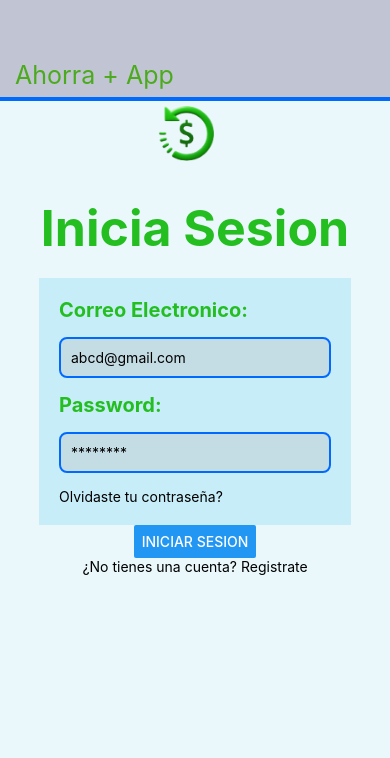
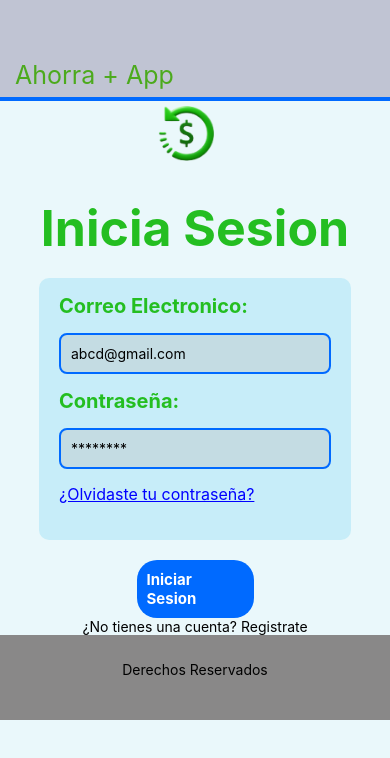
Before and after one commit to CaralbMen/AhorraApp_Interfaces, a React Native app in the folder AhorraApp/: screen / in a window 390 px wide. Shown: the top 758 px of the page. Built offline with nearby package versions, Linux system fonts and the light colour scheme.

Commit message:
Cambios en el login
Se agregaron algunos estilos para el paddin, aun no me queda bien pipi

```diff
--- a/AhorraApp/screens/Login.js
+++ b/AhorraApp/screens/Login.js
@@ -1,4 +1,4 @@
-import { Text, StyleSheet, View, Button, TextInput, Alert,ImageBackground,Animated, Easing, Switch  } from 'react-native'
+import { Text, StyleSheet, View, Button, TextInput, Alert,ImageBackground,Animated, Easing, Switch, Pressable,ScrollView   } from 'react-native'
 import React, { useState, useEffect, use} from 'react'
 import estilosGlobales from '../screens/styles/estilosGlobales';
 import Transacciones from '../screens/Transacciones';
@@ -34,7 +34,7 @@ export default function Login() {
                 cursorColor="#24be21ff"
 
               />
-                <Text style={styles.text}>Password: </Text>
+              <Text style={styles.text}>Contraseña: </Text>
               <TextInput
                 style={styles.inputs}
                 placeholder='********'
@@ -42,15 +42,28 @@ export default function Login() {
 
 
               />
-                <Text>Olvidaste tu contraseña?</Text>
+              <Pressable
+                style={{alignSelf:'flex-start'}}
+              >
+               <Text style={styles.olvidoContra}>¿Olvidaste tu contraseña?</Text>
+              </Pressable>
+
 
             </View>
-              <Button
-                title='Iniciar Sesion'
-                onPress={()=>setPantalla('dashboard')}
-              />
+            <Pressable onPress={()=>setPantalla('dashboard')}
+              style={styles.button}
+            >
+              <Text style={styles.textbutton}>Iniciar Sesion</Text>
+            </Pressable>
             <Text>¿No tienes una cuenta? Registrate</Text>
+
+
+            <View  style={estilosGlobales.footer}>
+              <Text>Derechos Reservados</Text>
             </View>
+          </View>
+
+
         )
   }
 }
@@ -66,16 +79,23 @@ const styles = StyleSheet.create({
     textAlign: 'center',
   },
   container:{
+    alignItems: 'center',
+    justifyContent: 'center',
     width: '80%',
     backgroundColor: 'rgba(115, 212, 242, 0.3)',
     padding: 20,
+    borderRadius: 10,
+    paddingVertical: 16,
+    marginBottom: 20,
 
   },
   text:{
     marginBottom: 15,
     fontSize: 20,
+    alignItems: 'flex-start',
     fontWeight: 'bold',
     color: '#24be21ff',
+    alignSelf: 'flex-start',
 
   },
   inputs:{
@@ -88,5 +108,24 @@ const styles = StyleSheet.create({
     backgroundColor: '#rgba(189, 192, 193, 0.4)',
     underlineColorAndroid: 'transparent',  // Esto quita la línea en Android
   },
+  olvidoContra:{
+    fontSize: 16,
+    color: 'blue',
+    textDecorationLine: 'underline',
+    marginBottom: 20,
+    alignSelf: 'flex-start',
+  },
+  button:{
+    backgroundColor: '#006AFF',
+    padding: 10,
+    borderRadius: 20,
+    width: '30%',
+    alignItems: 'center',
+  },
+  textbutton:{
+    color: 'white',
+    fontWeight: 'bold',
+    fontSize: 15,
+  },
 
 })
--- a/AhorraApp/screens/styles/estilosGlobales.js
+++ b/AhorraApp/screens/styles/estilosGlobales.js
@@ -35,7 +35,7 @@ export default StyleSheet.create({
         marginRight: 17,
     },
     footer:{
-        backgroundColor: '#eaf4f5ff',
+        backgroundColor: '#898888ff',
         width: '100%',
         height: '10%',
         flexDirection: 'row',
```
Lines whose indentation alone changed are shown as unchanged.
